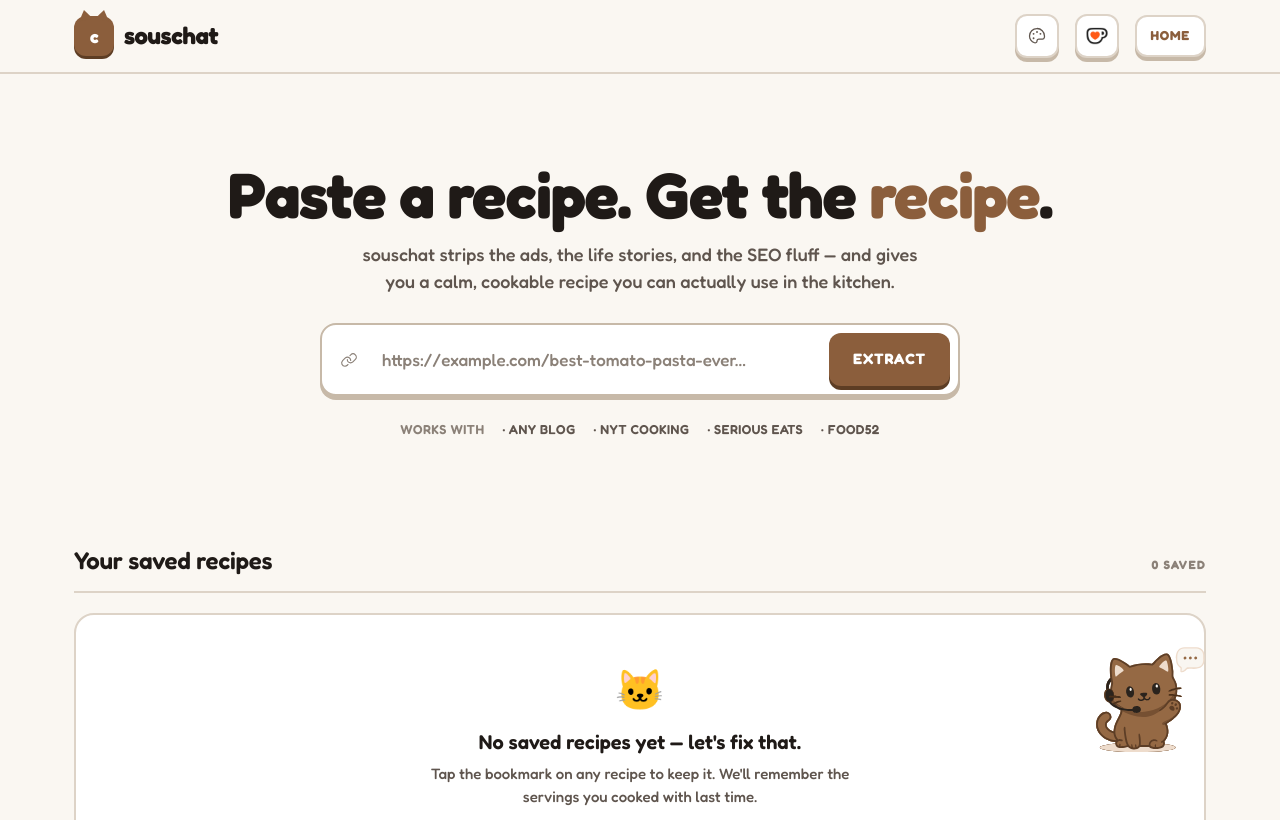
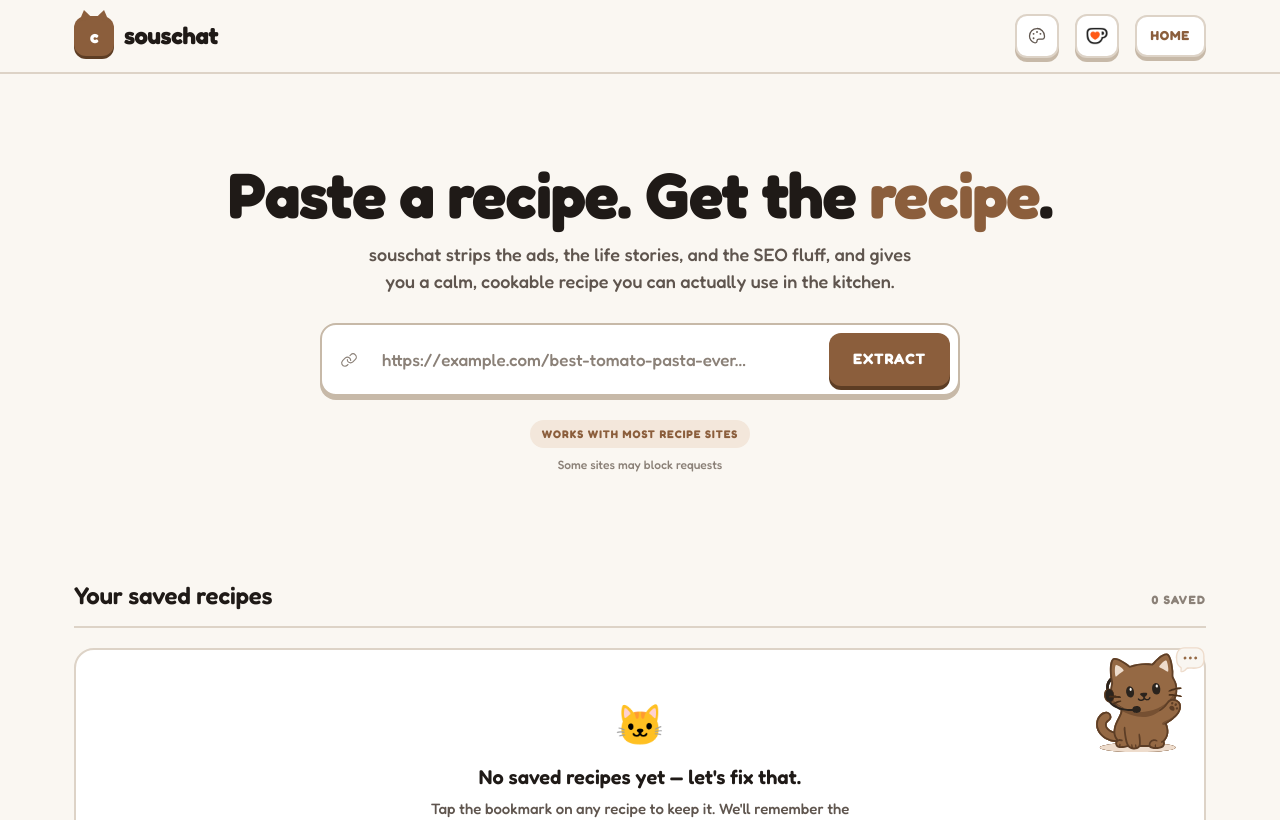
Before and after one commit to ciddy0/DashCook, a React (Vite) app in the folder new-frontend/: page / in a window 1280 px wide. Shown: the top 820 px of the page. Built offline with nearby package versions, Linux system fonts and the light colour scheme.

Commit message:
feat: add disclaimer about some websites blocking me

```diff
--- a/new-frontend/src/pages/Home.tsx
+++ b/new-frontend/src/pages/Home.tsx
@@ -59,7 +59,7 @@
           Paste a recipe. Get the <span className="hl">recipe</span>.
         </h1>
         <p className="sub">
-          souschat strips the ads, the life stories, and the SEO fluff — and
+          souschat strips the ads, the life stories, and the SEO fluff, and
           gives you a calm, cookable recipe you can actually use in the
           kitchen.
         </p>
@@ -105,27 +105,27 @@
         )}
 
         <div
-          className="row"
           style={{
-            justifyContent: "center",
-            gap: 18,
             marginTop: 24,
-            color: "var(--text-3)",
-            fontSize: 13,
-            fontWeight: 600,
-            letterSpacing: 0.4,
-            textTransform: "uppercase",
+            textAlign: "center",
           }}
         >
-          <span>Works with</span>
-          <span style={{ color: "var(--text-2)" }}>&middot; any blog</span>
-          <span style={{ color: "var(--text-2)" }}>
-            &middot; NYT Cooking
+          <span
+            className="tag tag-soft"
+            style={{ fontSize: 11, letterSpacing: 1 }}
+          >
+            Works with most recipe sites
           </span>
-          <span style={{ color: "var(--text-2)" }}>
-            &middot; Serious Eats
-          </span>
-          <span style={{ color: "var(--text-2)" }}>&middot; Food52</span>
+          <p
+            style={{
+              marginTop: 8,
+              fontSize: 12,
+              fontWeight: 500,
+              color: "var(--text-3)",
+            }}
+          >
+            Some sites may block requests
+          </p>
         </div>
       </section>
 
```
